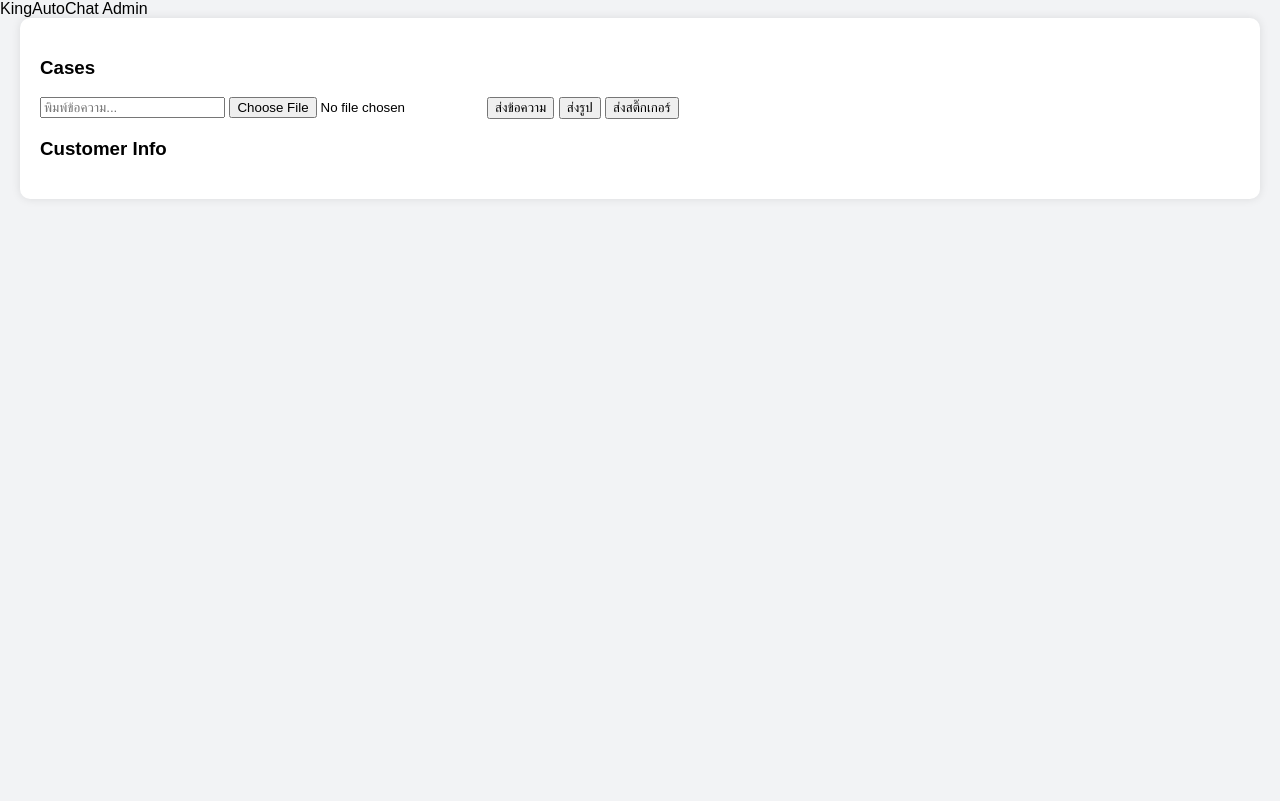
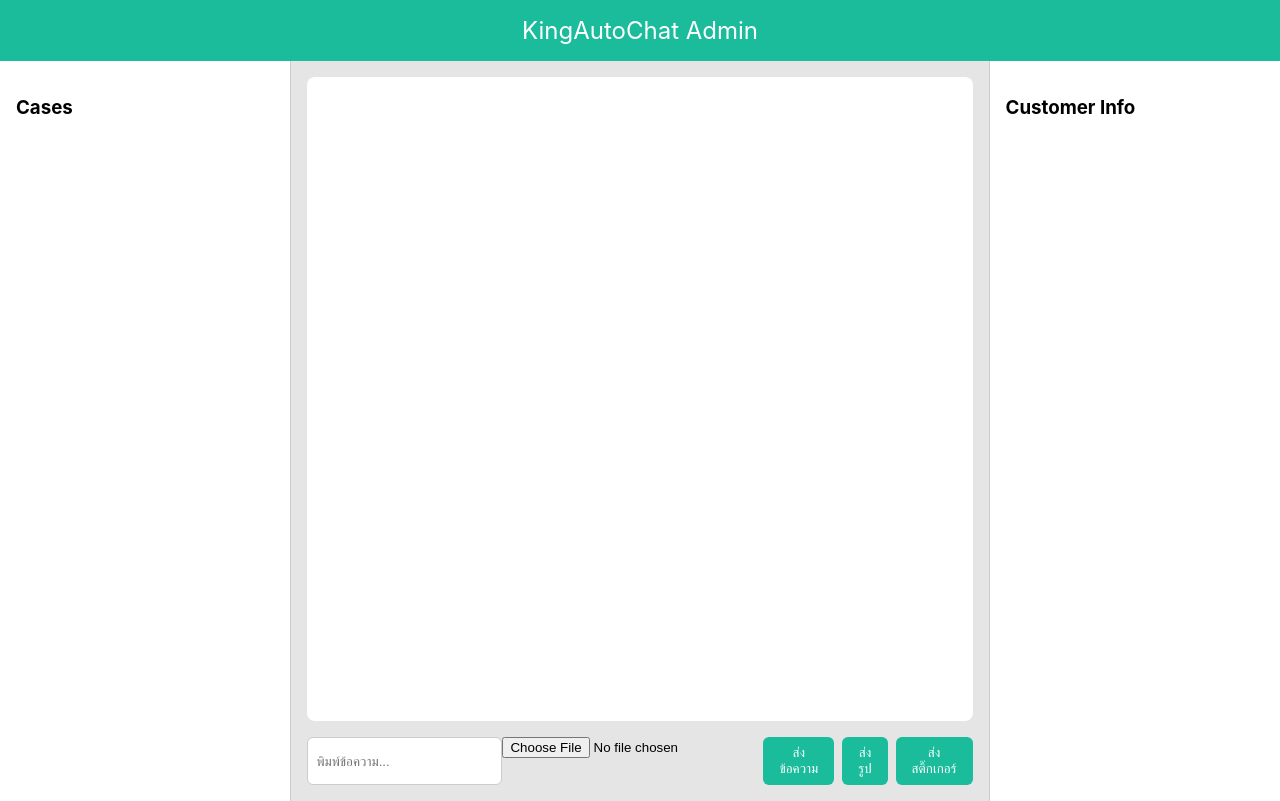
Before and after one commit to flook2018-prog/KingChat, a Flask app: page / in a window 1280 px wide. Before the commit the page ends 199 px from the top, so only its background shows below. Run offline with Flask 3, Linux system fonts and the light colour scheme; some libraries are stand-ins or nearby versions.

Commit message:
Update style.css

```diff
--- a/static/style.css
+++ b/static/style.css
@@ -1,16 +1,15 @@
-body{font-family:sans-serif;background:#f2f3f5;margin:0;padding:0;}
-.container{max-width:1200px;margin:auto;padding:20px;background:#fff;border-radius:10px;box-shadow:0 0 10px rgba(0,0,0,0.1);}
-.top-bar{display:flex;align-items:center;margin-bottom:10px;}
-.chat-window{border:1px solid #ccc;padding:10px;height:400px;overflow-y:scroll;background:#fafafa;margin-bottom:10px;}
-.chat-bubble{padding:8px;margin:5px 0;border-radius:5px;background:#e0f7fa;}
-.chat-bubble .time{font-size:0.8em;color:#999;margin-left:10px;}
-.reply-area{display:flex;gap:5px;margin-bottom:20px;}
-.reply-area input, .reply-area select{flex:1;padding:8px;border-radius:5px;border:1px solid #ccc;}
-.reply-area button{padding:8px 12px;background:#4CAF50;color:#fff;border:none;border-radius:5px;cursor:pointer;}
-.reply-area button:hover{opacity:0.9;}
-.template-manage input{padding:5px;margin-right:5px;border-radius:5px;border:1px solid #ccc;}
-.template-manage button{padding:5px 10px;}
-.template-manage ul{list-style:none;padding:0;}
-.template-manage li{padding:5px;border-bottom:1px solid #ccc;}
-.account-manage input{padding:5px;margin-right:5px;border-radius:5px;border:1px solid #ccc;}
-.account-manage button{padding:5px 10px;}
+body{font-family:'Inter',sans-serif;background:#f4f6f8;margin:0;padding:0;}
+header{background:#1abc9c;color:#fff;padding:1rem;text-align:center;font-size:1.5rem;}
+.container{display:flex;height:calc(100vh - 60px);}
+.cases{width:25%;background:#fff;padding:1rem;border-right:1px solid #ccc;overflow-y:auto;}
+.chat{flex:1;display:flex;flex-direction:column;background:#e5e5e5;padding:1rem;}
+.chat-messages{flex:1;overflow-y:auto;padding:0.5rem;background:#fff;border-radius:8px;}
+.chat-input{display:flex;margin-top:1rem;}
+.chat-input input[type=text]{flex:1;padding:0.5rem;border-radius:6px;border:1px solid #ccc;}
+.chat-input button{padding:0.5rem 1rem;margin-left:0.5rem;border:none;border-radius:6px;background:#1abc9c;color:#fff;cursor:pointer;}
+.customer-info{width:25%;background:#fff;padding:1rem;border-left:1px solid #ccc;overflow-y:auto;}
+.message-left{text-align:left;margin:0.3rem 0;background:#d1f2eb;padding:0.5rem;border-radius:6px;display:inline-block;}
+.message-right{text-align:right;margin:0.3rem 0;background:#1abc9c;color:#fff;padding:0.5rem;border-radius:6px;display:inline-block;}
+.case-item{padding:0.5rem;border-bottom:1px solid #eee;cursor:pointer;}
+.case-item:hover{background:#f0f0f0;}
+.assigned{font-weight:bold;color:#1abc9c;}
```
